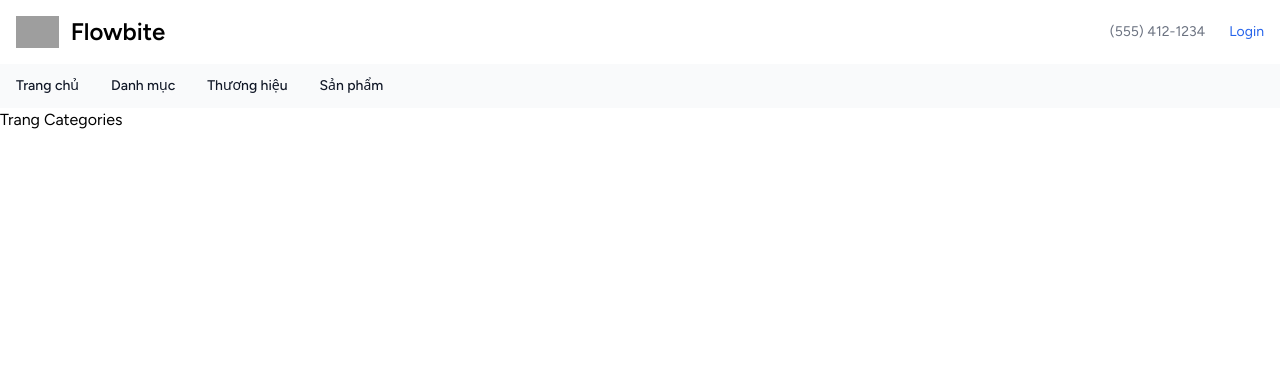
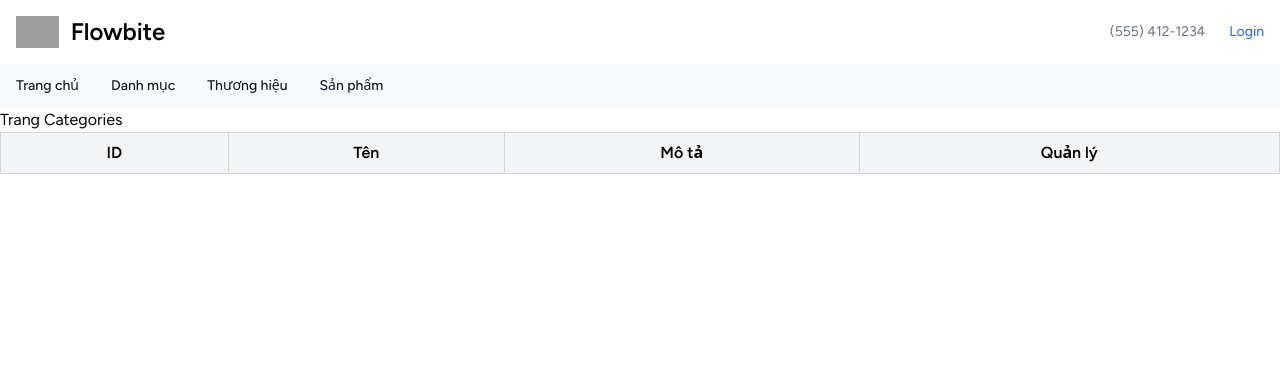
Before and after one commit to LeGiaUy/DACN, a Laravel app: page /categories in a window 1280 px wide. Shown: the top 368 px of the page. Run offline with Laravel 12, Linux system fonts and the light colour scheme; a user stored in the database is signed in; data comes from the database, SQL or seed files in the repository; data that the repository does not hold is empty; style sheets or scripts are compiled from the project's sources; some libraries are stand-ins or nearby versions; grey boxes are pictures that could not be loaded.

Commit message:
List Categories

```diff
--- a/package.json
+++ b/package.json
@@ -13,14 +13,14 @@
         "@tailwindcss/vite": "^4.0.0",
         "@vitejs/plugin-vue": "^5.0.4",
         "autoprefixer": "^10.4.12",
-        "axios": "^1.11.0",
+        "axios": "^1.12.2",
         "bootstrap": "^5.2.3",
         "concurrently": "^9.0.1",
         "laravel-vite-plugin": "^1.0.2",
         "postcss": "^8.4.31",
         "sass": "^1.56.1",
         "tailwindcss": "^3.2.1",
-        "vite": "^6.0.7",
+        "vite": "^5.4.21",
         "vue": "^3.4.38"
     },
     "dependencies": {
--- a/resources/js/Pages/Categories/index.vue
+++ b/resources/js/Pages/Categories/index.vue
@@ -2,16 +2,70 @@
     <div>
         <Menu></Menu>
         <h1>Trang Categories</h1>
+        <div v-if="loading" class="text-center text-blue-600">Đang tải danh mục...</div>
+        <div v-else>
+            <table class="table-auto w-full border-collapse border border-gray-200">
+                <thead class="bg-gray-100 text-center">
+                    <tr>
+                        <th class="border border-gray-300 px-4 py-2">ID</th>
+                        <th class="border border-gray-300 px-4 py-2">Tên</th>
+                        <th class="border border-gray-300 px-4 py-2">Mô tả</th>
+                        <th class="border border-gray-300 px-4 py-2">Quản lý</th>
+                    </tr>
+                </thead>
+                <tbody>
+                    <tr v-for="category in categories" :key="category.id">
+                        <td class="border border-gray-300 px4 py-2 text-center">{{ category.id }}</td>
+                        <td class="border border-gray-300 px4 py-2 text-center">{{ category.name }}</td>
+                        <td class="border border-gray-300 px4 py-2 text-center">{{ category.description }}</td>
+                        <td class="border border-gray-300 px4 py-2 text-center">
+                            <button @click="openModal(category)" class="text-teal-500 hover:text-700">
+                                Edit
+                            </button>
+
+                            <button @click="deleteCategory(category.id)" class="text-red-500 hover:text-red-700">
+                                Delete
+                            </button>
+                        </td>
+                    </tr>
+                </tbody>
+            </table>
+        </div>
     </div>
 </template>
 
 <script>
 import Menu from '../Includes/Menu.vue';
+import axios from 'axios';
 
     export default {
         components: {
             Menu,
         },
+        data() {
+            return {
+                categories: [],
+                loading: true,
+                error: null,
+            };
+        },
+        mounted() {
+            this.fetchCategories()
+        },
+        methods: {
+            async fetchCategories() {
+                try {
+                    const respone = await axios.get("http://127.0.0.1:8000/api/categories");
+                    this.categories = respone.data;
+                    console.log(this.categories)
+                } catch (error) {
+                    console.error("Error fetching categories: ", error);
+                    this.error = "Failed to load categories. Please try again later"
+                } finally {
+                    this.loading = false;
+                }
+            }
+        }
     }
 </script>
 
```
Also changed, not shown: package-lock.json.
